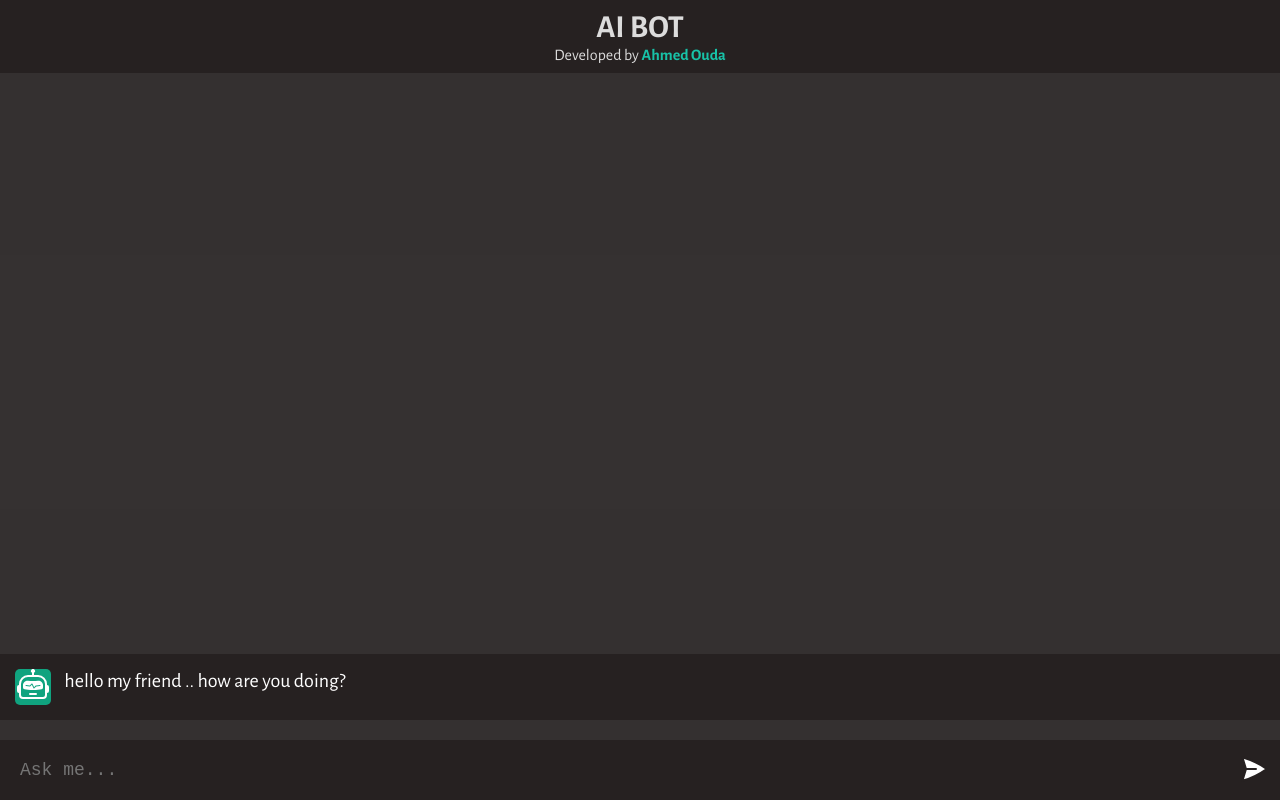
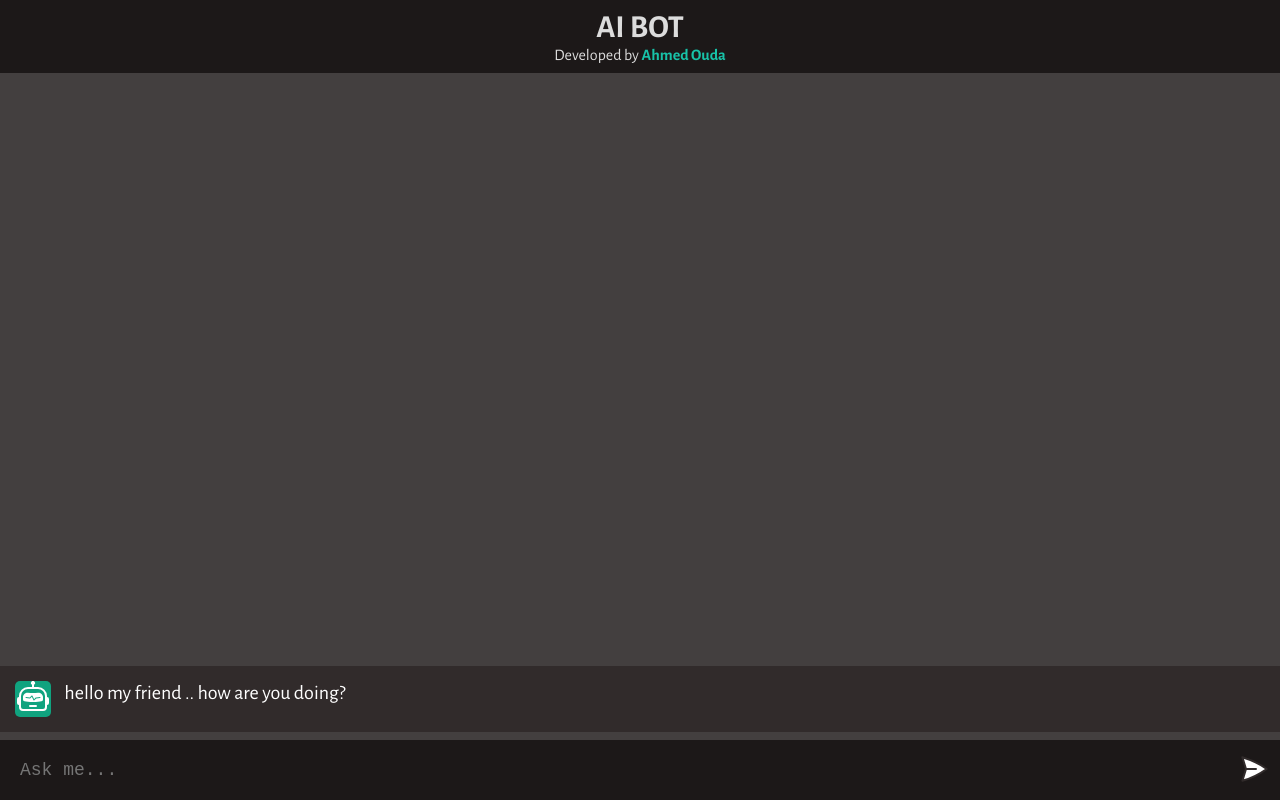
Before and after one commit to a7med3ouda/ai-bot, an Angular app: page / in a window 1280 px wide. Built offline with nearby package versions, Linux system fonts and the light colour scheme.

Commit message:
style header & footer

```diff
--- a/src/app/app.component.scss
+++ b/src/app/app.component.scss
@@ -1,7 +1,7 @@
 .header {
   position: sticky;
   top: 0;
-  background-color: var(--bg);
+  background-color: var(--bg-dark);
 }
 
 .app {
@@ -15,7 +15,7 @@
     display: flex;
     flex-direction: column;
     gap: 10px;
-    padding-bottom: 20px;
+    padding-block: 8px;
     scroll-behavior: smooth;
 
     .wrapper {
@@ -75,4 +75,5 @@
 .footer {
   position: sticky;
   bottom: 0;
+  background-color: var(--bg-dark);
 }
--- a/src/app/components/footer/footer.component.scss
+++ b/src/app/components/footer/footer.component.scss
@@ -3,7 +3,6 @@
   //   max-width: 1280px;
   margin: 0 auto;
   padding: 10px;
-  background-color: var(--bg);
   display: flex;
   gap: 10px;
 
--- a/src/app/components/header/header.component.html
+++ b/src/app/components/header/header.component.html
@@ -2,6 +2,6 @@
   <h1 class="title">AI Bot</h1>
   <p class="info">
     Developed by
-    <a href="https://ouddah.com">Ahmed Ouda</a>
+    <a href="https://ouddah.com" rel="noreferrer" target="_blank">Ahmed Ouda</a>
   </p>
 </div>
--- a/src/styles.scss
+++ b/src/styles.scss
@@ -5,6 +5,18 @@
   margin: 0;
   padding: 0;
   box-sizing: border-box;
+
+  &::-webkit-scrollbar {
+    width: 4px;
+    height: 4px;
+    background-color: transparent;
+  }
+
+  &::-webkit-scrollbar-thumb {
+    background-color: var(--secondary);
+  }
+
+  scrollbar-color: var(--secondary) transparent;
 }
 
 body {
@@ -12,8 +24,9 @@ body {
   --normal-off: #dcdcdc;
   --primary: #5436da;
   --secondary: #10a37f;
-  --bg: #262121;
-  --bg-off: #262121bb;
+  --bg: #312b2b;
+  --bg-off: #433f3f;
+  --bg-dark: #1c1818;
 
   font-family: "Alegreya Sans", sans-serif;
   color-scheme: dark;
@@ -24,11 +37,6 @@ body {
     display: flex;
     flex-direction: column;
     min-height: 100vh;
-    -ms-overflow-style: none;
-    scrollbar-width: none;
-    &::-webkit-scrollbar {
-      display: none;
-    }
   }
 }
 
```
